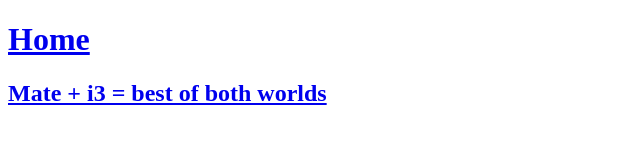
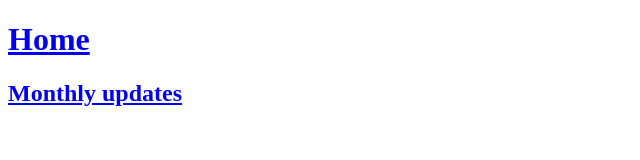
Before and after one commit to kevivlabs/kevivlabs.github.io, a plain HTML site: page blog.html in a window 1280 px wide. Shown: the whole page, without its empty margins (0-640 px from the left). Drawn offline with Linux system fonts and the light colour scheme.

Commit message:
Update blog.html

```diff
--- a/blog.html
+++ b/blog.html
@@ -9,7 +9,7 @@
 <body>
 <h1><a href="blog.html"> Home</a></h1>
 
-<h2><a href="matei3.html"> Mate + i3 = best of both worlds </h2>
+<h2><a href="Monthly.html"> Monthly updates</h2>
 
 
 </body>
```
